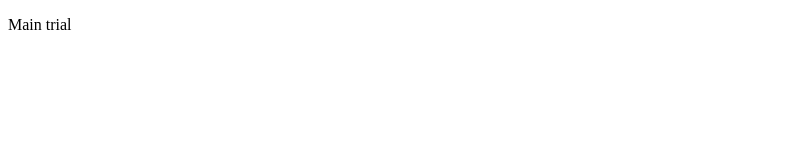
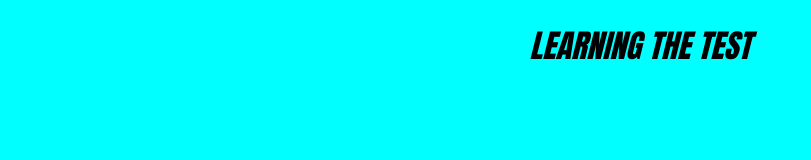
Before and after one commit to henry-dura/learn-trial, a plain HTML site: page index.html in a window 1280 px wide. Shown: the whole page, without its empty margins (0-811 px from the left). Drawn offline with Linux system fonts and the light colour scheme.

Commit message:
Second commit

```diff
--- a/css/style.css
+++ b/css/style.css
@@ -0,0 +1,9 @@
+h1{
+    text-align: center;
+    font-family: Impact, Haettenschweiler, 'Arial Narrow Bold', sans-serif;
+    font-style: italic;
+}
+
+body{
+    background-color: aqua;
+}
--- a/index.html
+++ b/index.html
@@ -7,7 +7,11 @@
   </head>
 
   <body>
-    <p>Main trial</p>
+    <main>
+      <header>
+        <h1>LEARNING THE TEST</h1>
+      </header>
+    </main>
     <script src="https://cdn.freecodecamp.org/testable-projects-fcc/v1/bundle.js"></script>
 
     <!--
```
